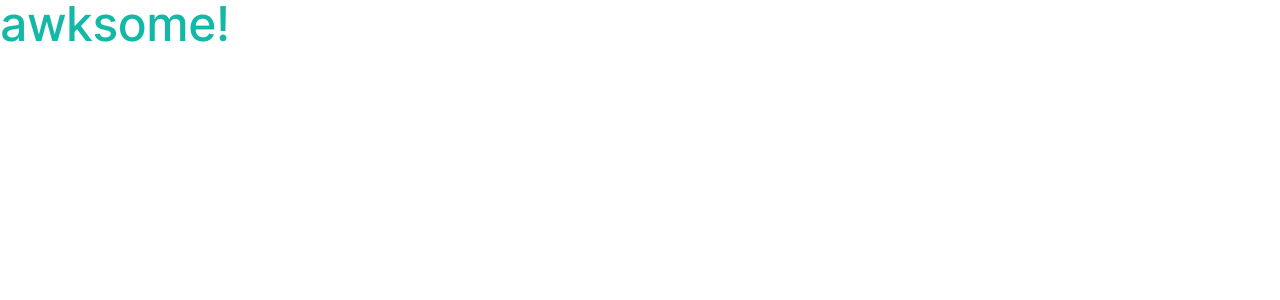
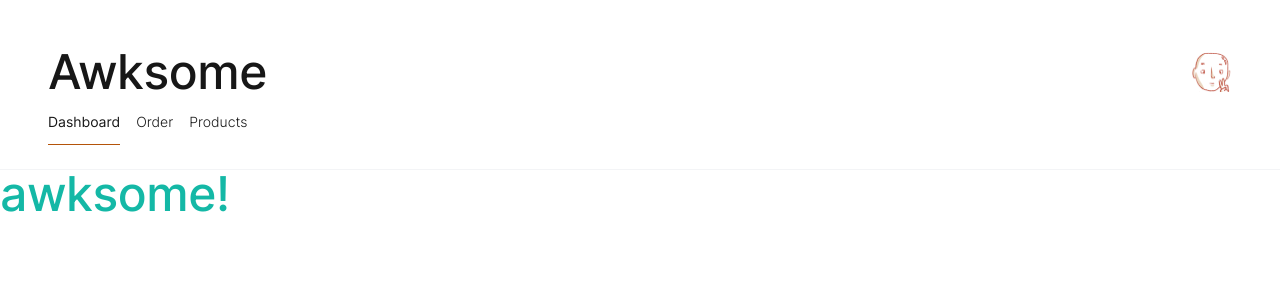
Before and after one commit to jovanhartono/awksome-inventory-management, a Next.js app: page / in a window 1280 px wide. Shown: the top 300 px of the page. Built offline with nearby package versions, Linux system fonts and the light colour scheme.

Commit message:
page is now wrapped in layout component

```diff
--- a/components/layout.tsx
+++ b/components/layout.tsx
@@ -1,9 +1,10 @@
 import Header from "./header";
 import Footer from "./footer";
+import {ReactNode} from "react";
 
-export default function Layout({children}: { children: React.ReactNode }) {
+export default function Layout({children}: { children: ReactNode }) {
     return (
-        <div className="">
+        <div className={'min-h-screen'}>
             <Header/>
             <div>
                 {children}
--- a/pages/_app.tsx
+++ b/pages/_app.tsx
@@ -1,6 +1,7 @@
 import '../styles/globals.css'
 import type {AppProps} from 'next/app'
 import Head from "next/head";
+import Layout from "../components/layout";
 
 function MyApp({Component, pageProps}: AppProps) {
     return (
@@ -9,11 +10,13 @@ function MyApp({Component, pageProps}: AppProps) {
                 <title>Awksome Stock Management</title>
                 <meta charSet="utf-8"/>
                 <meta name="viewport" content="initial-scale=1.0, width=device-width"/>
-                <link rel="shortcut icon" type="image/x-icon" href="/favicon.ico"/>
+                <link rel="shortcut icon" type="image/x-icon" href="/logo.webp"/>
                 <link rel="preload" href="/inter-var-font.woff2" as="font" type="font/woff2"
                       crossOrigin="anonymous"/>
             </Head>
-            <Component {...pageProps} />
+            <Layout>
+                <Component {...pageProps} />
+            </Layout>
         </>
     )
 }
```
